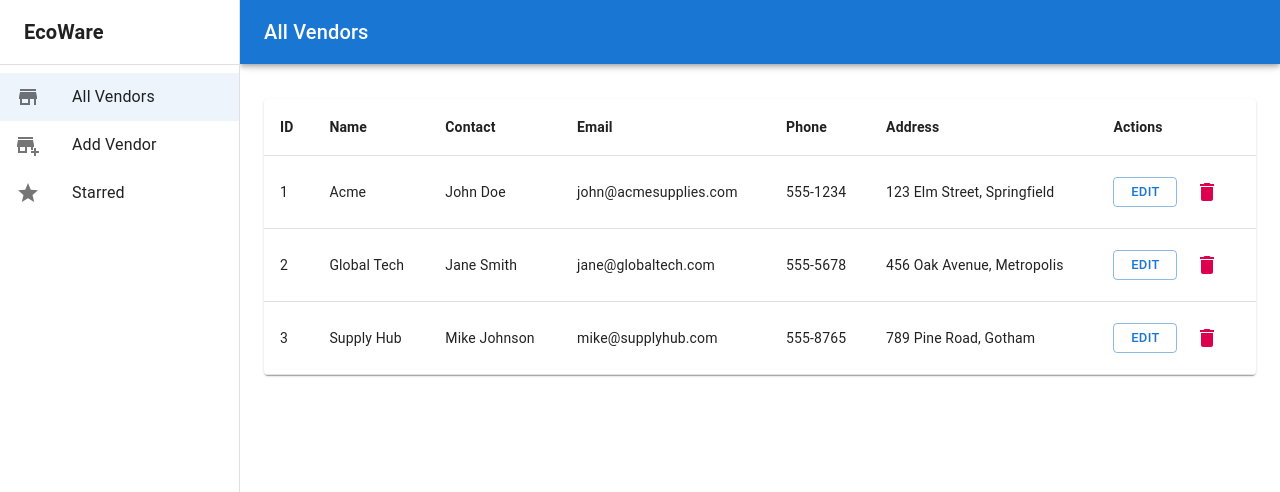
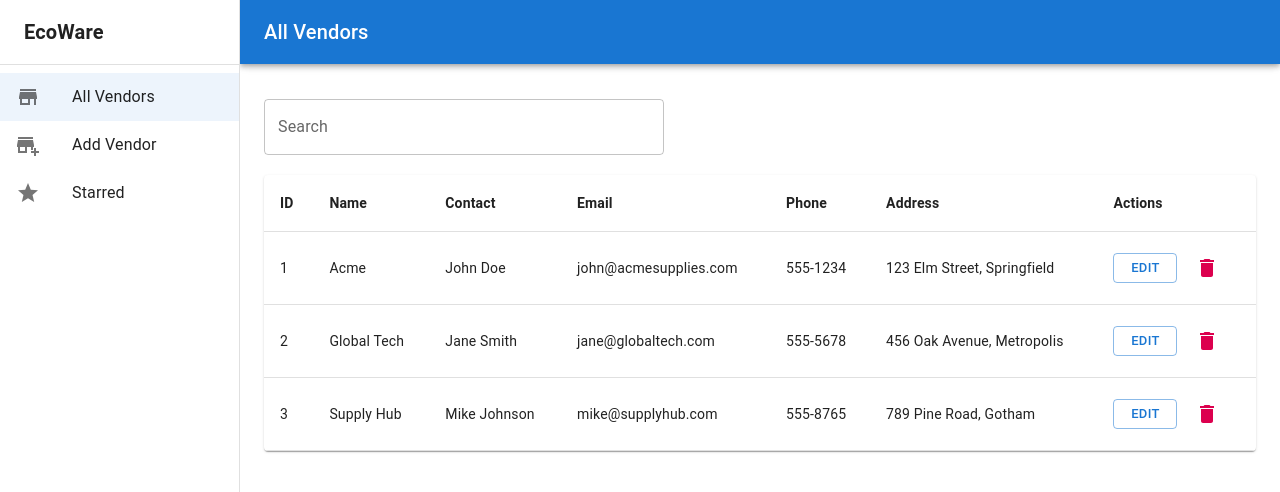
Before and after one commit to patrick-yuson/vendor-management-task, a Next.js app: page / in a window 1280 px wide. Shown: the top 492 px of the page. Built offline with nearby package versions, Linux system fonts and the light colour scheme.

Commit message:
Created SearchBar element

```diff
--- /dev/null
+++ b/src/components/SearchBar.js
@@ -0,0 +1,33 @@
+import React, { useState } from 'react';
+import { Box, TextField } from '@mui/material';
+
+const SearchBar = () => {
+  const [searchTerm, setSearchTerm] = useState('');
+
+  const handleSearch = (event) => {
+    setSearchTerm(event.target.value);
+  };
+
+  return (
+    <Box
+        sx={{
+            display: 'flex',
+            alignItems: 'center',
+            width: '100%',
+        }}
+    >
+        <TextField
+        label="Search"
+        variant="outlined"
+        value={searchTerm}
+        onChange={handleSearch}
+        sx={{
+            width: '400px',
+            marginBottom: '20px',
+        }}
+        />
+    </Box>
+  );
+};
+
+export default SearchBar;
--- a/src/pages/index.js
+++ b/src/pages/index.js
@@ -21,6 +21,7 @@ import {
   DialogTitle,
 } from '@mui/material';
 import DeleteIcon from '@mui/icons-material/Delete';
+import SearchBar from '@/components/SearchBar';
 
 export default function Home() {
   const [vendors, setVendors] = useState([]);
@@ -123,6 +124,8 @@ export default function Home() {
             </Box>
           </Box>
         )) : (
+          <Box>
+            <SearchBar />
             <TableContainer component={Paper} sx={{ overflowX: 'scroll' }}>
               <Table>
                 <TableHead>
@@ -175,6 +178,7 @@ export default function Home() {
                 </TableBody>
               </Table>
             </TableContainer>
+          </Box>
         )}
 
         {/* Confirmation Dialog */}
```
Lines whose indentation alone changed are shown as unchanged.
